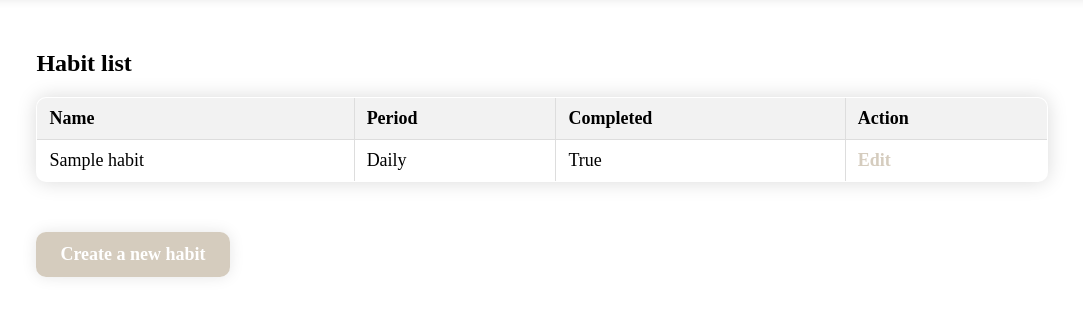
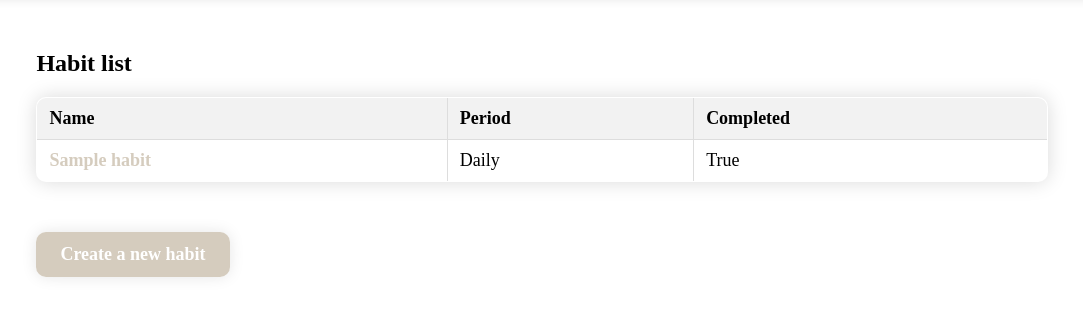
Before and after one commit to AdamPrzychodniStudent/Habit_Tracker, a Django app: page /habit_tracker/ in a window 1280 px wide. Shown: the part 93-409 px from the top of the page, without its empty margins (98-1181 px from the left). Run offline with Django 4.2, Linux system fonts and the light colour scheme; a user stored in the database is signed in; tables that the repository leaves empty hold one stand-in row (values such as "Sample post").

Commit message:
change edit link

```diff
--- a/myproject/habit_tracker/templates/habit_tracker/habit_list.html
+++ b/myproject/habit_tracker/templates/habit_tracker/habit_list.html
@@ -21,24 +21,24 @@
             <th>Name</th>
             <th>Period</th>
             <th>Completed</th>
-        <th>Action</th>
         </tr>
     </thead>
     <tbody>
         {% for habit in habits %}
         <tr>
-        <td>{{ habit.name }}</td>
+            <!-- Habit name as a link to the edit page -->
+            <td><a href="{% url 'edit_habit' habit.id %}" class="edit-link">{{ habit.name }}</a></td>
             <td>{{ habit.period }}</td>
             <td>{{ habit.completed }}</td>
-        <td><a href="{% url 'edit_habit' habit.id %}" class="edit-link">Edit</a></td>
         </tr>
         {% empty %}
         <tr>
-        <td colspan="4">No active habits yet.</td>
+            <td colspan="3">No active habits yet.</td>
         </tr>
         {% endfor %}
     </tbody>
 </table>
+
 
   <!-- Link to the create_habit view -->
   <div>
```
Lines whose indentation alone changed are shown as unchanged.
